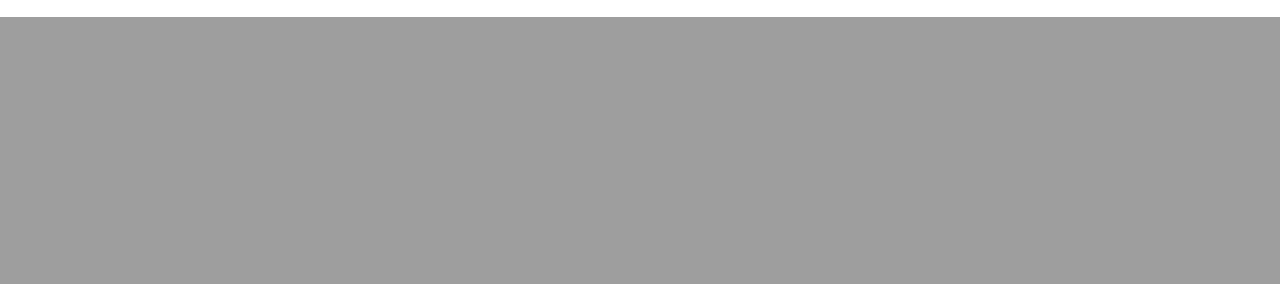
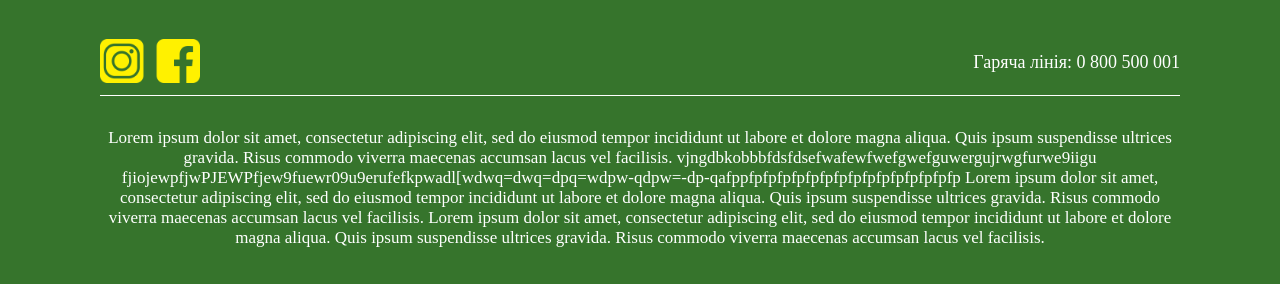
Before and after one commit to ITalik-gr/present-tefal, a PHP site: page / in a window 1280 px wide. Shown: the part 783-1067 px from the top of the page. Before the commit the page ends 800 px from the top, so only its background shows below. Run offline with PHP 8.4, Linux system fonts and the light colour scheme; some libraries are stand-ins or nearby versions.

Commit message:
add 1 version

```diff
--- a/css/style.css
+++ b/css/style.css
@@ -129,7 +129,9 @@ textarea::selection{
 .mb-70 {
   margin-bottom: 70px;
 }
-
+.container {
+	margin: 0px 100px auto;
+}
 /*================================================
 Main Area
 =================================================*/
@@ -215,6 +217,45 @@ Main Area
 }
 .main-area__logos img:last-child {
 	margin-bottom: 0;
+}
+
+
+
+.footer {
+	background: #36742c;
+	padding-bottom: 36px;
+	padding-top: 40px;
+}
+.footer__top {
+	display: flex;
+	justify-content: space-between;
+	align-items: center;
+}
+.footer__bottom {
+
+}
+.footer__social img{
+	width: 100px;
+}
+.footer__phone {
+	color: #ffffff;
+	font-family: "AG Friquer - Roman";
+	font-size: 18px;
+	font-weight: 400;
+}
+.footer__hr {
+	border: none;
+	border-top: 1px solid white;
+}
+.footer__descr {
+	margin-top: 32px;
+	color: #ffffff;
+	font-family: "Times Armenian PSMT";
+	font-size: 17px;
+	text-align: center;
+}
+.footer__descr p {
+
 }
 /*================================================
 Left Instruction
--- a/index.html
+++ b/index.html
@@ -49,6 +49,30 @@
 	</div>
 	<!-- End Main Area -->
 
+	<!-- Start Footer -->
+	<div class="footer">
+		<div class="container">
+			<div class="footer__top">
+				<div class="footer__social">
+					<img src="img/instfac-logos.png" alt="">
+				</div>
+				<div class="footer__phone">
+					Гаряча лінія: 0 800 500 001
+				</div>
+			</div>
+			<hr class="footer__hr">
+			<div class="footer__bottom">
+				<div class="footer__descr">
+					<p>
+						Lorem ipsum dolor sit amet, consectetur adipiscing elit, sed do eiusmod tempor incididunt ut labore et dolore magna aliqua. Quis ipsum suspendisse ultrices gravida. Risus commodo viverra maecenas accumsan lacus vel facilisis.
+						vjngdbkobbbfdsfdsefwafewfwefgwefguwergujrwgfurwe9iigu fjiojewpfjwPJEWPfjew9fuewr09u9erufefkpwadl[wdwq=dwq=dpq=wdpw-qdpw=-dp-qafppfpfpfpfpfpfpfpfpfpfpfpfpfpfpfp
+						Lorem ipsum dolor sit amet, consectetur adipiscing elit, sed do eiusmod tempor incididunt ut labore et dolore magna aliqua. Quis ipsum suspendisse ultrices gravida. Risus commodo viverra maecenas accumsan lacus vel facilisis. Lorem ipsum dolor sit amet, consectetur adipiscing elit, sed do eiusmod tempor incididunt ut labore et dolore magna aliqua. Quis ipsum suspendisse ultrices gravida. Risus commodo viverra maecenas accumsan lacus vel facilisis.
+					</p>
+				</div>
+			</div>
+		</div>
+	</div>
+<!-- End Footer -->
 
 	<!-- Scripts -->
 
```
Also changed, not shown: img/instfac-logos.png (added).
